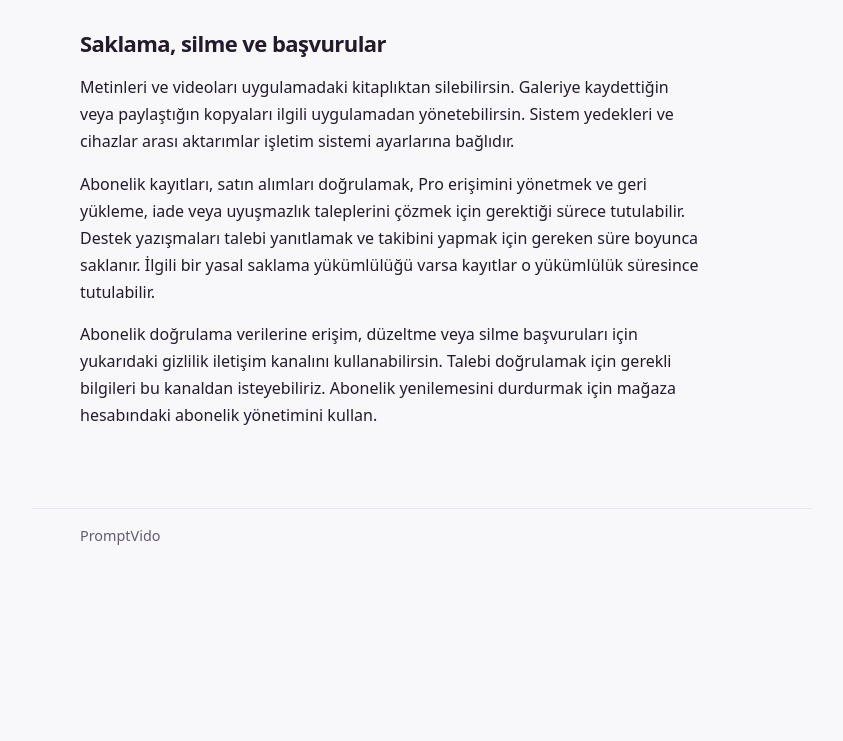
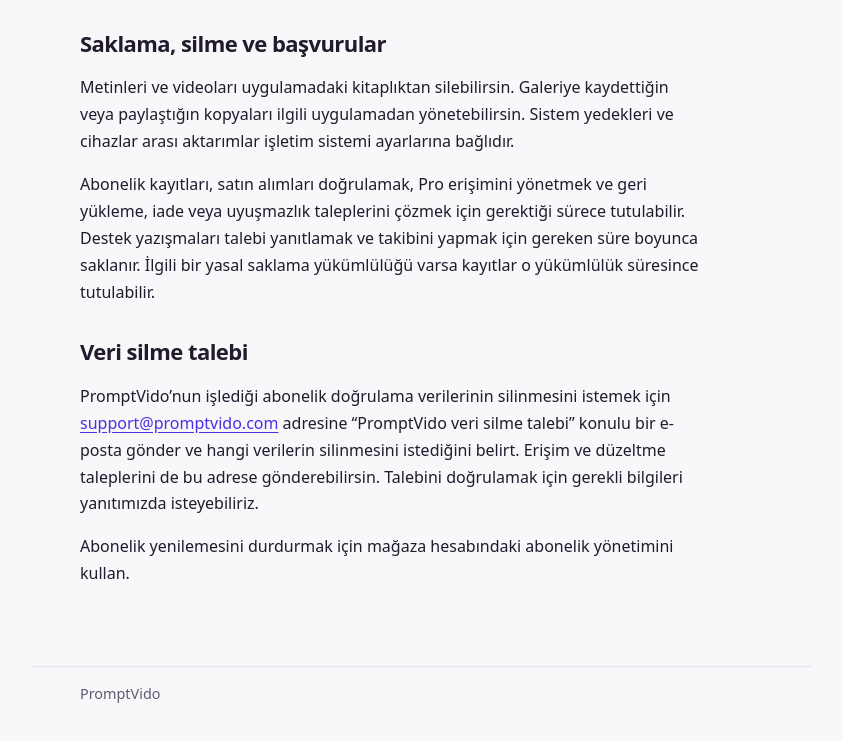
Before and after one commit to umityeke/promptvido-web, a plain HTML site: page privacy/index.html in a window 1280 px wide. Shown: the part 1103-1844 px from the top of the page, without its empty margins (218-1061 px from the left). Before the commit the page ends 1686 px from the top, so only its background shows below. Drawn offline with Linux system fonts and the light colour scheme.

Commit message:
Document how to request data deletion

```diff
--- a/privacy/index.html
+++ b/privacy/index.html
@@ -24,7 +24,9 @@
 <h2>Saklama, silme ve başvurular</h2>
 <p>Metinleri ve videoları uygulamadaki kitaplıktan silebilirsin. Galeriye kaydettiğin veya paylaştığın kopyaları ilgili uygulamadan yönetebilirsin. Sistem yedekleri ve cihazlar arası aktarımlar işletim sistemi ayarlarına bağlıdır.</p>
 <p>Abonelik kayıtları, satın alımları doğrulamak, Pro erişimini yönetmek ve geri yükleme, iade veya uyuşmazlık taleplerini çözmek için gerektiği sürece tutulabilir. Destek yazışmaları talebi yanıtlamak ve takibini yapmak için gereken süre boyunca saklanır. İlgili bir yasal saklama yükümlülüğü varsa kayıtlar o yükümlülük süresince tutulabilir.</p>
-<p>Abonelik doğrulama verilerine erişim, düzeltme veya silme başvuruları için yukarıdaki gizlilik iletişim kanalını kullanabilirsin. Talebi doğrulamak için gerekli bilgileri bu kanaldan isteyebiliriz. Abonelik yenilemesini durdurmak için mağaza hesabındaki abonelik yönetimini kullan.</p>
+<h2 id="veri-silme">Veri silme talebi</h2>
+<p>PromptVido’nun işlediği abonelik doğrulama verilerinin silinmesini istemek için <a href="mailto:support@promptvido.com?subject=PromptVido%20veri%20silme%20talebi">support@promptvido.com</a> adresine “PromptVido veri silme talebi” konulu bir e-posta gönder ve hangi verilerin silinmesini istediğini belirt. Erişim ve düzeltme taleplerini de bu adrese gönderebilirsin. Talebini doğrulamak için gerekli bilgileri yanıtımızda isteyebiliriz.</p>
+<p>Abonelik yenilemesini durdurmak için mağaza hesabındaki abonelik yönetimini kullan.</p>
 </main>
 <footer>PromptVido</footer>
 </body>
```
